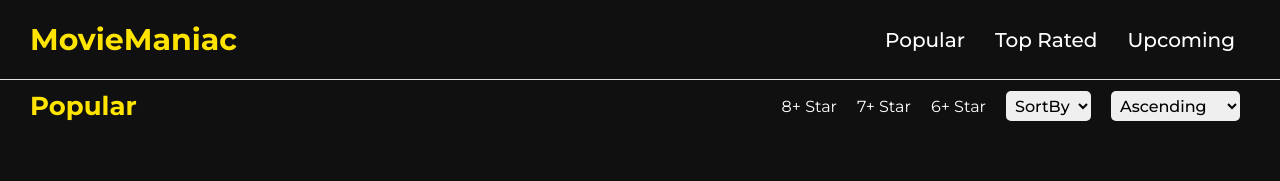
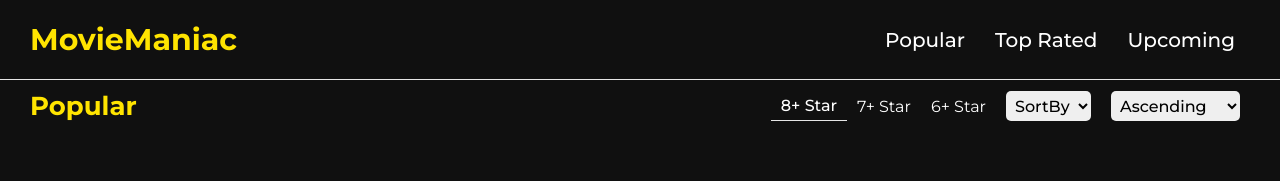
Before and after one commit to fridahenriksen1/moviemaniac, a React (Vite) app: page / in a window 1280 px wide. Shown: the top 181 px of the page. Built offline with nearby package versions, Linux system fonts and the light colour scheme.

Commit message:
Added active border-bottom

```diff
--- a/src/components/MovieList/MovieList.css
+++ b/src/components/MovieList/MovieList.css
@@ -20,6 +20,11 @@
   cursor: pointer;
 }
 
+.movie_filter_item.active {
+  border-bottom: 1px solid #e6e6e6;
+  font-weight: 500;
+}
+
 .movie_sorting {
   border: none;
   outline: none;
--- a/src/components/MovieList/MovieList.jsx
+++ b/src/components/MovieList/MovieList.jsx
@@ -8,7 +8,7 @@ const MovieList = () => {
         <h2 className=" align_center movie_list_heading">Popular</h2>
         <div className="align_center movie_list_fs">
           <ul className="align_center movie_filter">
-            <li className="movie_filter_item">8+ Star</li>
+            <li className="movie_filter_item active">8+ Star</li>
             <li className="movie_filter_item">7+ Star</li>
             <li className="movie_filter_item">6+ Star</li>
           </ul>
@@ -23,6 +23,8 @@ const MovieList = () => {
           </select>
         </div>
       </header>
+
+      <div className="movie_cards"></div>
     </section>
   );
 };
```
